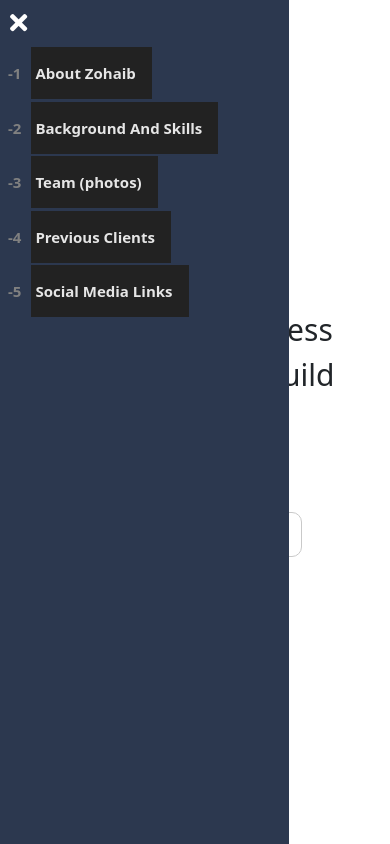
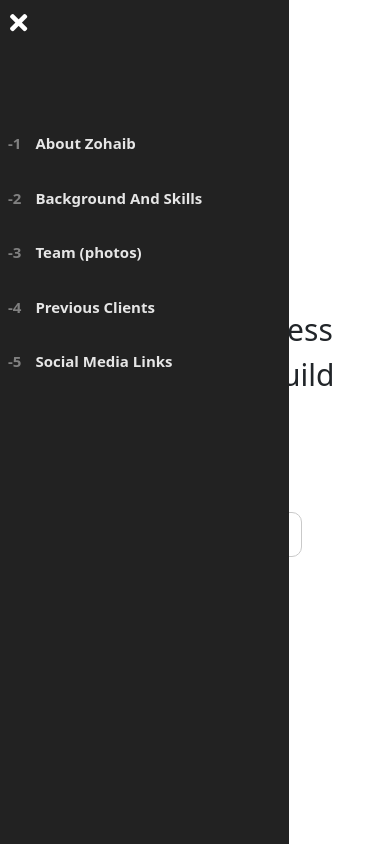
Before and after one commit to alishanmomin/cvweb, a React (Create React App) app: page / in a window 390 px wide. Both pictures are taken after a click on the icon 20 px from the left and 22 px from the top of the page. Shown: the top 844 px of the page. Built offline with nearby package versions, Linux system fonts and the light colour scheme.

Commit message:
changes done

```diff
--- a/src/assets/styles/partials/_home.scss
+++ b/src/assets/styles/partials/_home.scss
@@ -287,4 +287,9 @@
             min-width: 184px;
 
         }
+        .projects_images img {
+            width: 100%;
+            margin-right: 20px;
+            margin-top: 20px;
+        }
     }
--- a/src/assets/styles/partials/_navbar.scss
+++ b/src/assets/styles/partials/_navbar.scss
@@ -80,6 +80,9 @@
     display: none;
 }
 @media (max-width: 907px) {
+    .leftbar_items {
+        margin-top: 100px;
+    }
     .main {
         margin-left: 0;
         height: 100vh;
@@ -89,12 +92,14 @@
         display: block;
         position: fixed;
         z-index: 10000;
+        top: 19px;
+        left: 4px;
     }
     .leftbar {
         display: none;
     }
     .subMenuActive {
-        background: #2C384F;
+        background: #222222;
         height: 100vh;
         width: 74%;
         text-align: left;
@@ -131,7 +136,6 @@
         padding-left: 4px;
         text-decoration: none;
     }
-
     li {
         span {
             color: grey;
--- a/src/components/navbar/index.jsx
+++ b/src/components/navbar/index.jsx
@@ -1,21 +1,35 @@
-import React, { useState, useEffect, Fragment } from "react";
+import React, { useState, useEffect, Fragment, useRef } from "react";
 import Scrollspy from "react-scrollspy";
 
 
 const Navbar = ({ item }) => {
 
-const [showMenu, setShowMenu] = useState(false)
-const [clickIndex, setClickIndex] = useState(1)
+    const [showMenu, setShowMenu] = useState(false)
+
+    const componentRef = useRef()
+
+    const closeSidebar = (e) => {
+        if(componentRef){
+           if (!componentRef.current.contains(e.target)) {
+            setShowMenu(false)
+           }
+        }
+    }
+
+    useEffect(() => {
+       document.body.addEventListener("click", closeSidebar, true)
+      }, [])
+
 
   return (
       <Fragment>
         <div className="hitn">
             {!showMenu  && <i className="fas fa-bars" onClick={() => setShowMenu(!showMenu)}></i>}
         </div>
-        <div className={showMenu ? "subMenuActive" : "subMenuDisappear"}>
+        <div className={showMenu ? "subMenuActive" : "subMenuDisappear"} onClick={(e) => closeSidebar(e)} ref={componentRef}>
             <i className="fas fa-times" onClick={() => setShowMenu(!showMenu)}></i>
             <div className="leftbar_items">
-                <ul>
+                <ul onClick={() => setShowMenu(false)}>
                     <li><span>-1</span><a href="#section-1">About Zohaib</a></li>
                     <li><span>-2</span><a href="#section-2">Background And Skills</a></li>
                     <li><span>-3</span><a href="#section-3">Team (photos)</a></li>
```
